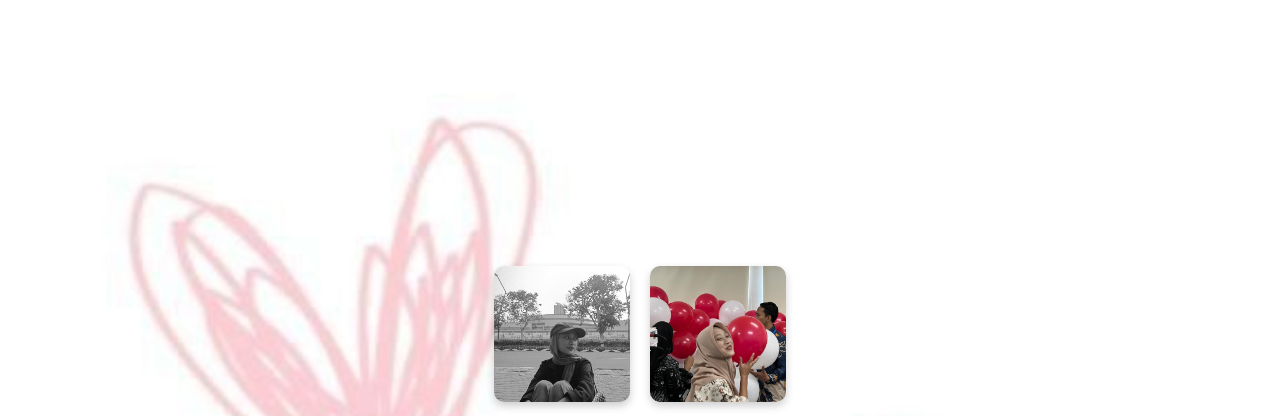
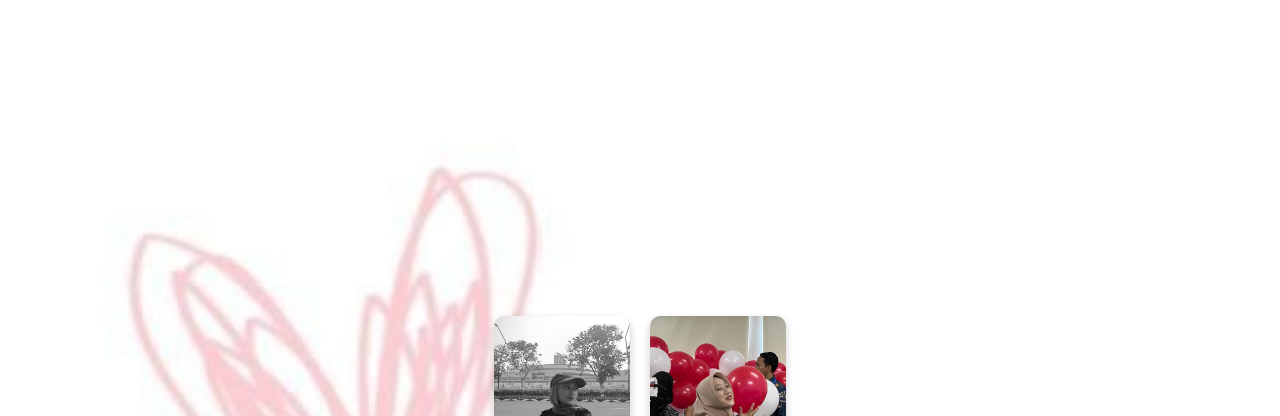
Before and after one commit to Yusufz126/MassageForyou, a plain HTML site: page Utama.html in a window 1280 px wide. Shown: the top 416 px of the page. Drawn offline with Linux system fonts and the light colour scheme.

Commit message:
Utama.html

```diff
--- a/Utama.html
+++ b/Utama.html
@@ -9,7 +9,7 @@
             margin: 0;
             padding: 0;
             width: 100%;
-            height: 140%;
+            height: 150%;
             font-family: Arial, sans-serif;
             background: url('IMG/backgroundd.jpg') no-repeat center center fixed;
             background-size: cover;
@@ -17,7 +17,7 @@
             flex-direction: column;
             align-items: center;
             justify-content: center;
-            padding-bottom: 150px;
+            padding-bottom: 130px;
         }
 
         .image-row {
```
